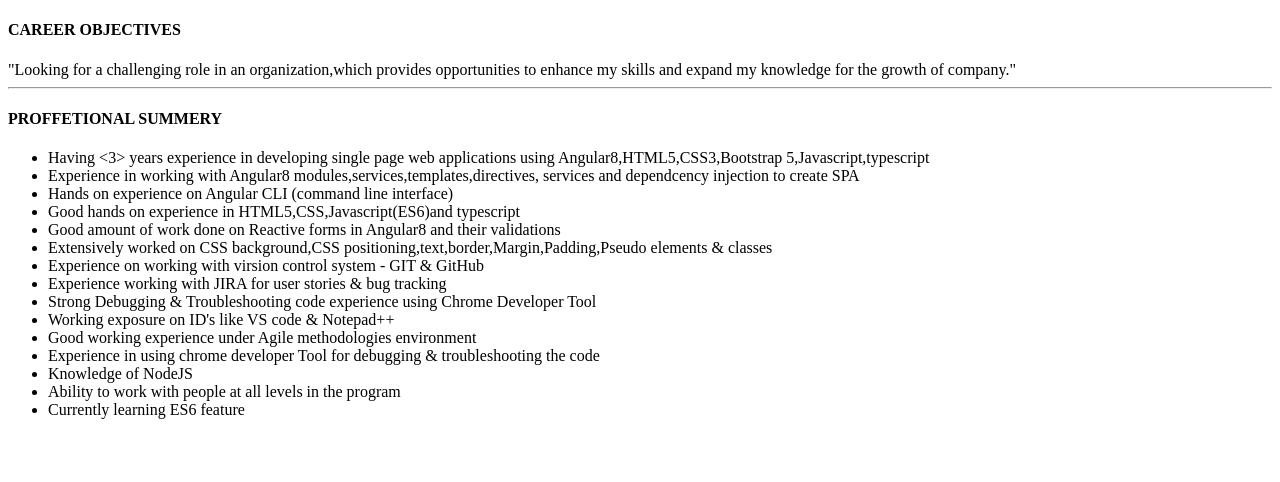
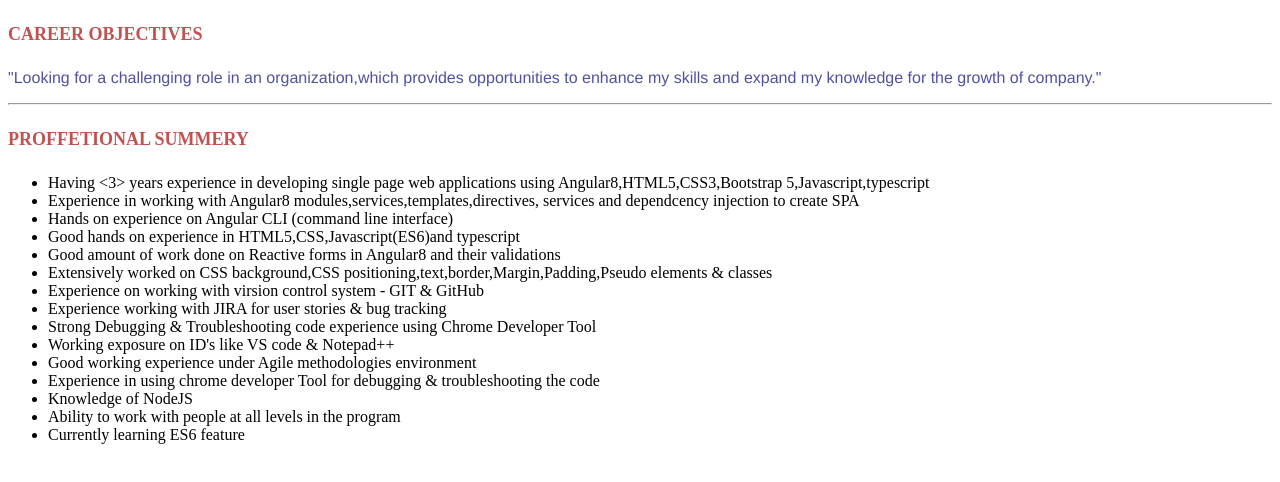
Before and after one commit to reshupatil/MyProfile, a plain HTML site: page home.html in a window 1280 px wide. Drawn offline with Linux system fonts and the light colour scheme.

Commit message:
CSS learning
CSS learning

```diff
--- a/home.html
+++ b/home.html
@@ -4,20 +4,29 @@
 <head>
 
     <title> Home</title>
+    <style>
+    .res{
+        color: rgb(194, 81, 81);
+    font-size: large;
+    }
+#reshu{
+    color: rgb(81, 81, 161);
+    font-family: 'Franklin Gothic Medium', 'Arial Narrow', Arial, sans-serif;
+}
+    </style>
+
+
 </head>
 
 <body>
 
 <section>
 <article>
-    <h4><strong>CAREER OBJECTIVES</strong></h4>
-    "Looking for a challenging role in an organization,which provides
-     opportunities to enhance my skills and expand my knowledge for the growth of company."
-
-</article>
-<hr>
-<article>
-<h4> PROFFETIONAL SUMMERY</h4>
+    <h4 class="res">CAREER OBJECTIVES</h4>
+   <p id="reshu">"Looking for a challenging role in an organization,which provides
+     opportunities to enhance my skills and expand my knowledge for the growth of company."</p></article><hr>
+</section><article>
+<h4 class="res"> PROFFETIONAL SUMMERY</h4>
 <ul>
 <li> Having <3> years experience in developing single page web applications using Angular8,HTML5,CSS3,Bootstrap 5,Javascript,typescript</li>
 <li> Experience in working with Angular8 modules,services,templates,directives, services and dependcency injection to create SPA  </li>
```
Also changed, not shown: index.html (+3 -1 lines).
